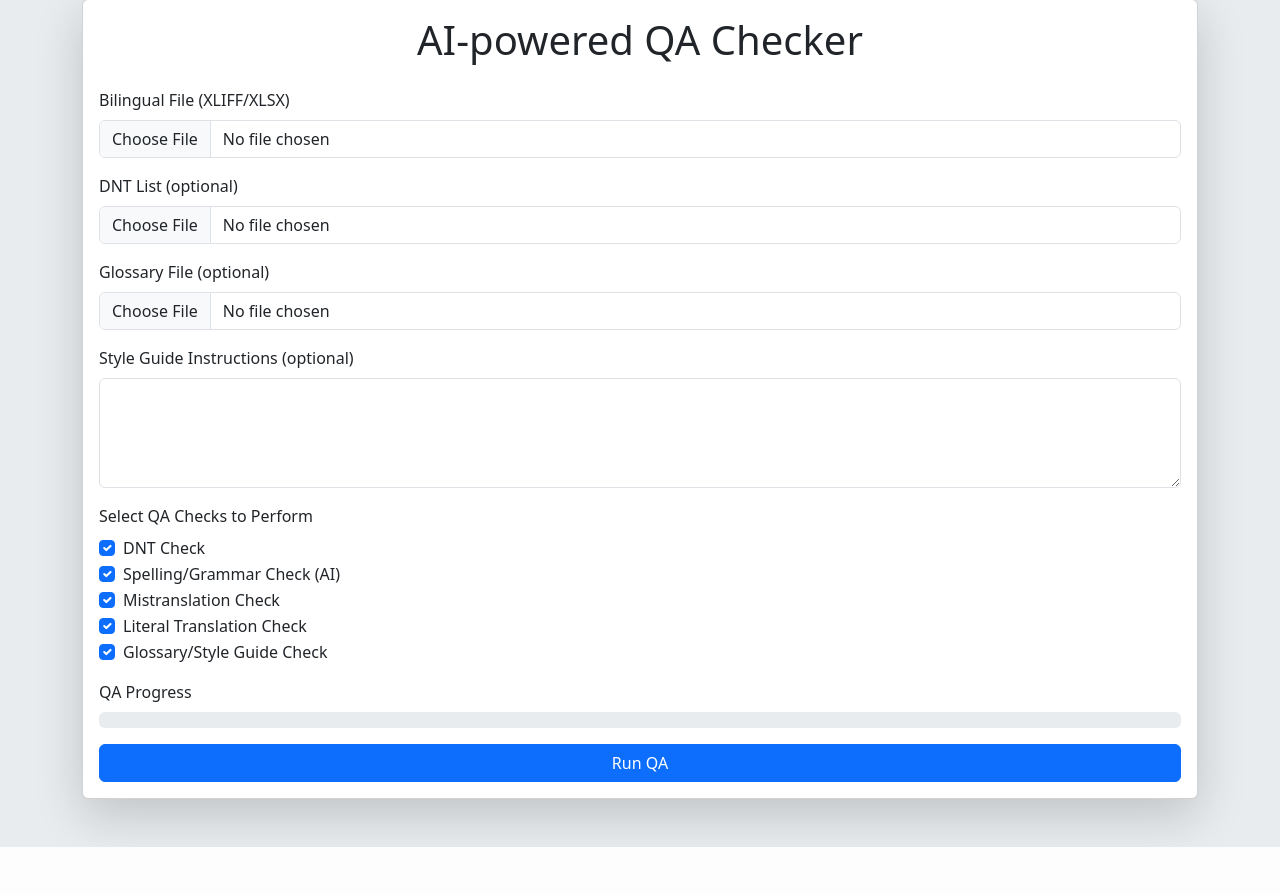
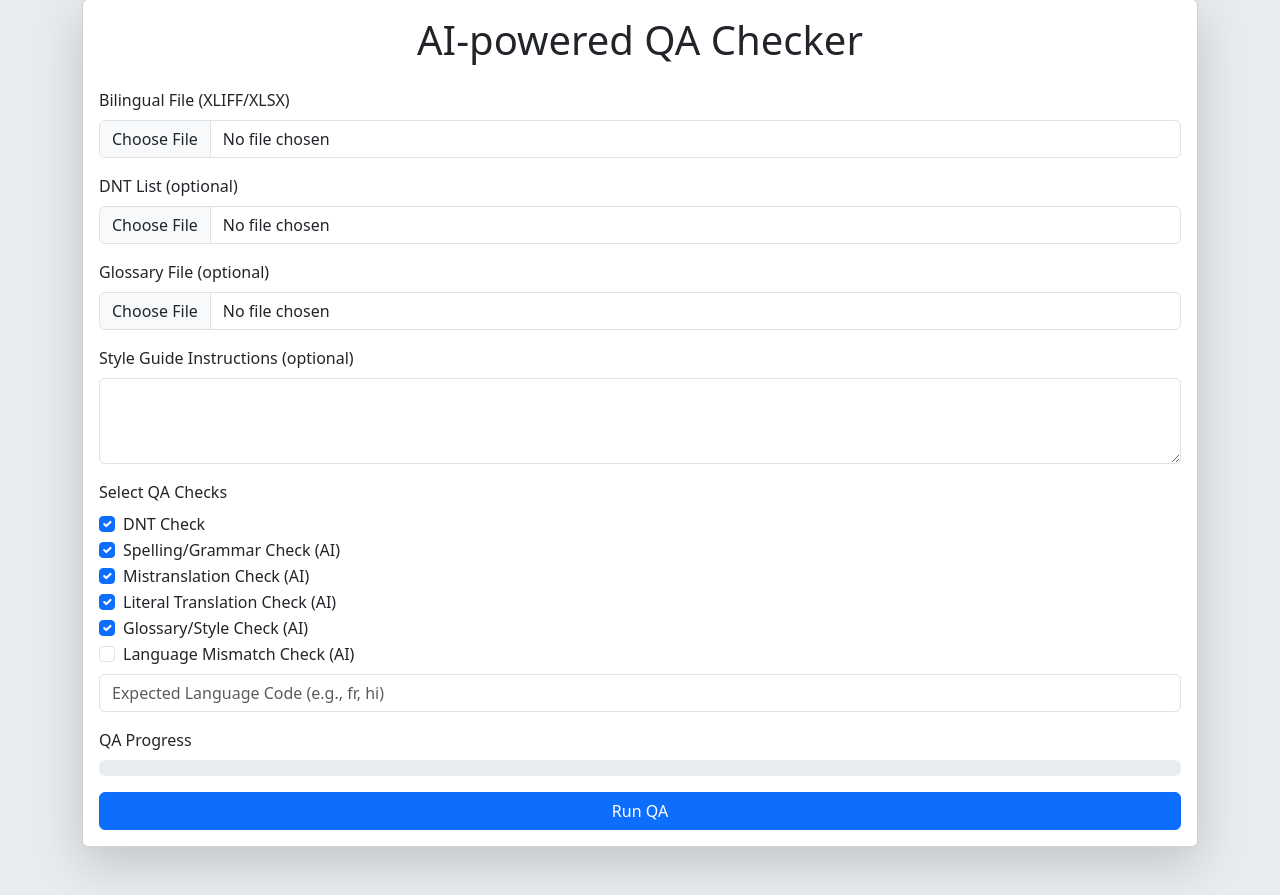
Before and after one commit to manibrh/QA-Spellchecker, a Flask app: page / in a window 1280 px wide. Shown: the part 75-970 px from the top of the page. Before the commit the page ends 922 px from the top, so only its background shows below. Run offline with Flask 3, Linux system fonts and the light colour scheme; some libraries are stand-ins or nearby versions.

Commit message:
Update index.html

```diff
--- a/templates/index.html
+++ b/templates/index.html
@@ -38,31 +38,36 @@
 
           <div class="mb-3">
             <label for="style_guide" class="form-label">Style Guide Instructions (optional)</label>
-            <textarea class="form-control" name="style_guide" rows="4"></textarea>
+            <textarea class="form-control" name="style_guide" rows="3"></textarea>
           </div>
 
           <div class="mb-3">
-            <label class="form-label">Select QA Checks to Perform</label>
+            <label class="form-label">Select QA Checks</label>
             <div class="form-check">
-              <input class="form-check-input" type="checkbox" name="check_dnt" id="checkDnt" checked>
-              <label class="form-check-label" for="checkDnt">DNT Check</label>
+              <input class="form-check-input" type="checkbox" name="issue_types" value="dnt" checked>
+              <label class="form-check-label">DNT Check</label>
             </div>
             <div class="form-check">
-              <input class="form-check-input" type="checkbox" name="check_spell" id="checkSpell" checked>
-              <label class="form-check-label" for="checkSpell">Spelling/Grammar Check (AI)</label>
+              <input class="form-check-input" type="checkbox" name="issue_types" value="spell" checked>
+              <label class="form-check-label">Spelling/Grammar Check (AI)</label>
             </div>
             <div class="form-check">
-              <input class="form-check-input" type="checkbox" name="check_mistranslation" id="checkMistranslation" checked>
-              <label class="form-check-label" for="checkMistranslation">Mistranslation Check</label>
+              <input class="form-check-input" type="checkbox" name="issue_types" value="mistranslation" checked>
+              <label class="form-check-label">Mistranslation Check (AI)</label>
             </div>
             <div class="form-check">
-              <input class="form-check-input" type="checkbox" name="check_literalness" id="checkLiteralness" checked>
-              <label class="form-check-label" for="checkLiteralness">Literal Translation Check</label>
+              <input class="form-check-input" type="checkbox" name="issue_types" value="literal" checked>
+              <label class="form-check-label">Literal Translation Check (AI)</label>
             </div>
             <div class="form-check">
-              <input class="form-check-input" type="checkbox" name="check_glossary" id="checkGlossary" checked>
-              <label class="form-check-label" for="checkGlossary">Glossary/Style Guide Check</label>
+              <input class="form-check-input" type="checkbox" name="issue_types" value="glossary_style" checked>
+              <label class="form-check-label">Glossary/Style Check (AI)</label>
             </div>
+            <div class="form-check">
+              <input class="form-check-input" type="checkbox" name="issue_types" value="lang_mismatch">
+              <label class="form-check-label">Language Mismatch Check (AI)</label>
+            </div>
+            <input type="text" class="form-control mt-2" name="expected_lang" placeholder="Expected Language Code (e.g., fr, hi)">
           </div>
 
           <div class="mb-3">
@@ -80,7 +85,8 @@
         <div class="mt-4 d-none" id="qaSummary">
           <h5>QA Summary</h5>
           <ul id="qaSummaryList" class="list-group mb-3"></ul>
-          <button class="btn btn-outline-secondary" data-bs-toggle="collapse" data-bs-target="#inlinePreview">Toggle Inline Issue Preview</button>
+          <button class="btn btn-success" id="downloadBtn" style="display: none;">Download QA Report</button>
+          <button class="btn btn-outline-secondary mt-2" data-bs-toggle="collapse" data-bs-target="#inlinePreview">Toggle Inline Issue Preview</button>
           <div class="collapse mt-3" id="inlinePreview">
             <pre class="bg-light p-3 border" id="previewContent">Loading preview...</pre>
           </div>
@@ -101,6 +107,9 @@
     const summaryBlock = document.getElementById('qaSummary');
     const errorBox = document.getElementById('errorBox');
     const previewContent = document.getElementById('previewContent');
+    const downloadBtn = document.getElementById('downloadBtn');
+
+    let blobUrl = null;
 
     form.addEventListener('submit', function(e) {
       e.preventDefault();
@@ -108,37 +117,34 @@
       progressBar.style.width = '10%';
       progressBar.innerText = 'Uploading...';
       errorBox.classList.add('d-none');
+      summaryList.innerHTML = '';
+      summaryBlock.classList.remove('d-none');
+      previewContent.textContent = 'Processing...';
+      downloadBtn.style.display = 'none';
 
       fetch('/', {
         method: 'POST',
         body: formData
       }).then(async res => {
         if (!res.ok) throw new Error('Server error or file issue.');
-
         progressBar.style.width = '90%';
-        progressBar.innerText = 'Generating...';
+        progressBar.innerText = 'Generating Report...';
 
         const blob = await res.blob();
-        const url = URL.createObjectURL(blob);
+        blobUrl = URL.createObjectURL(blob);
+        downloadBtn.style.display = 'inline-block';
 
         progressBar.style.width = '100%';
         progressBar.innerText = 'Complete';
-        summaryBlock.classList.remove('d-none');
-        summaryList.innerHTML = '';
-        ['DNT', 'Spelling (AI)', 'Mistranslation', 'Literalness', 'Glossary/Style'].forEach(issue => {
+
+        const checks = Array.from(document.querySelectorAll("input[name='issue_types']:checked")).map(i => i.value);
+        checks.forEach(issue => {
           const li = document.createElement('li');
           li.className = 'list-group-item';
-          li.innerText = `✓ ${issue} check completed.`;
+          li.innerText = `✓ ${issue.toUpperCase()} check completed.`;
           summaryList.appendChild(li);
         });
-        previewContent.textContent = '✔ QA checks completed. Download report manually from below:';
-
-        const downloadLink = document.createElement('a');
-        downloadLink.href = url;
-        downloadLink.download = "QA_Report.xlsx";
-        downloadLink.className = 'btn btn-success mt-3';
-        downloadLink.innerText = 'Download QA Report';
-        previewContent.appendChild(downloadLink);
+        previewContent.textContent = '✔ QA complete. You can now download the report.';
       }).catch(err => {
         progressBar.style.width = '0%';
         progressBar.innerText = 'Failed';
@@ -146,7 +152,18 @@
         errorBox.classList.remove('d-none');
       });
     });
+
+    downloadBtn.addEventListener('click', function () {
+      if (blobUrl) {
+        const a = document.createElement('a');
+        a.href = blobUrl;
+        a.download = "QA_Report.xlsx";
+        a.click();
+        URL.revokeObjectURL(blobUrl);
+      }
+    });
   </script>
+
   <script src="https://cdn.jsdelivr.net/npm/bootstrap@5.3.3/dist/js/bootstrap.bundle.min.js"></script>
 </body>
 </html>
```
